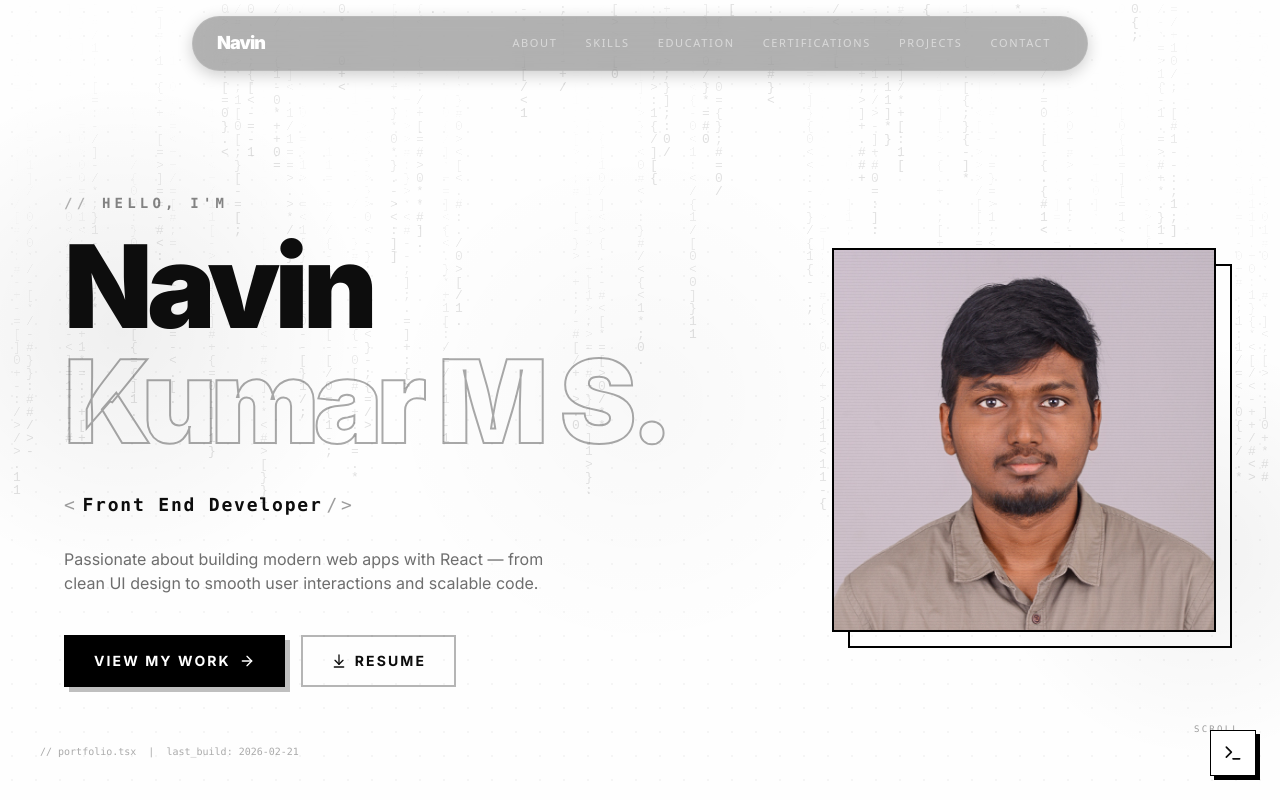
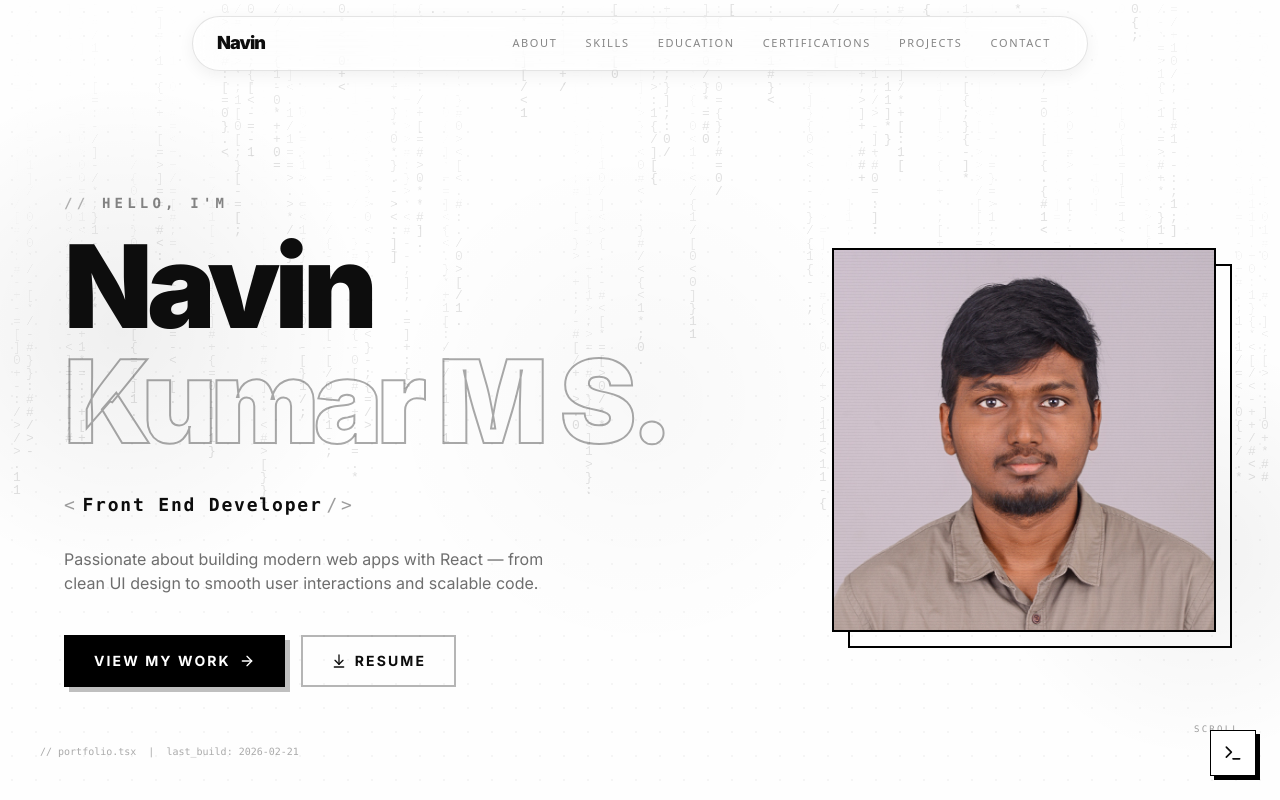
Before and after one commit to Navin-MS-data/navin-portfolio, a React (Vite) app: page / in a window 1280 px wide. Shown: the top 800 px of the page. Built offline with nearby package versions, Linux system fonts and the light colour scheme; the HTML template or start-up script is replaced by a standard one.

Commit message:
refactor: update Navbar colors for improved contrast and visibility

```diff
--- a/src/components/Navbar.tsx
+++ b/src/components/Navbar.tsx
@@ -75,8 +75,8 @@ const Navbar = () => {
         transition-all duration-500
         ${
           scrolled
-            ? "py-2.5 px-2 bg-black/50 backdrop-blur-xl backdrop-saturate-150 border border-white/10 shadow-[0_8px_32px_0_rgba(0,0,0,0.3)]"
-            : "py-3 px-2 bg-black/30 backdrop-blur-lg backdrop-saturate-125 border border-white/10 shadow-[0_4px_16px_0_rgba(0,0,0,0.2)]"
+            ? "py-2.5 px-2 bg-white/40 backdrop-blur-xl backdrop-saturate-150 border border-black/10 shadow-[0_8px_32px_0_rgba(0,0,0,0.1)]"
+            : "py-3 px-2 bg-white/20 backdrop-blur-lg backdrop-saturate-125 border border-black/10 shadow-[0_4px_16px_0_rgba(0,0,0,0.06)]"
         }
       `}
     >
@@ -91,10 +91,10 @@ const Navbar = () => {
           }}
           className="relative group"
         >
-          <span className="font-black text-lg tracking-tighter text-white transition-opacity duration-300 group-hover:opacity-60">
+          <span className="font-black text-lg tracking-tighter text-foreground transition-opacity duration-300 group-hover:opacity-60">
             Navin
           </span>
-          <span className="absolute -bottom-0.5 left-0 w-full h-0.5 bg-white scale-x-0 group-hover:scale-x-100 transition-transform duration-300 origin-left" />
+          <span className="absolute -bottom-0.5 left-0 w-full h-0.5 bg-black scale-x-0 group-hover:scale-x-100 transition-transform duration-300 origin-left" />
         </a>
 
         {/* Desktop links */}
@@ -109,8 +109,8 @@ const Navbar = () => {
                 transition-all duration-300 group
                 ${
                   activeSection === link.href
-                    ? "text-white font-bold"
-                    : "text-white/50 hover:text-white"
+                    ? "text-foreground font-bold"
+                    : "text-foreground/50 hover:text-foreground"
                 }
               `}
             >
@@ -118,7 +118,7 @@ const Navbar = () => {
               {/* Active / hover underline */}
               <span
                 className={`
-                  absolute bottom-0 left-3 right-3 h-px bg-white
+                  absolute bottom-0 left-3 right-3 h-px bg-foreground
                   transition-transform duration-300 origin-left
                   ${activeSection === link.href ? "scale-x-100" : "scale-x-0 group-hover:scale-x-100"}
                 `}
@@ -135,19 +135,19 @@ const Navbar = () => {
         >
           <span
             className={`
-              block w-5 h-[1.5px] bg-white transition-all duration-300 origin-center
+              block w-5 h-[1.5px] bg-foreground transition-all duration-300 origin-center
               ${open ? "rotate-45 translate-y-[6.5px]" : "group-hover:w-6"}
             `}
           />
           <span
             className={`
-              block w-5 h-[1.5px] bg-white transition-all duration-300
+              block w-5 h-[1.5px] bg-foreground transition-all duration-300
               ${open ? "opacity-0 scale-x-0" : "opacity-100"}
             `}
           />
           <span
             className={`
-              block w-5 h-[1.5px] bg-white transition-all duration-300 origin-center
+              block w-5 h-[1.5px] bg-foreground transition-all duration-300 origin-center
               ${open ? "-rotate-45 -translate-y-[6.5px]" : "group-hover:w-6"}
             `}
           />
```
